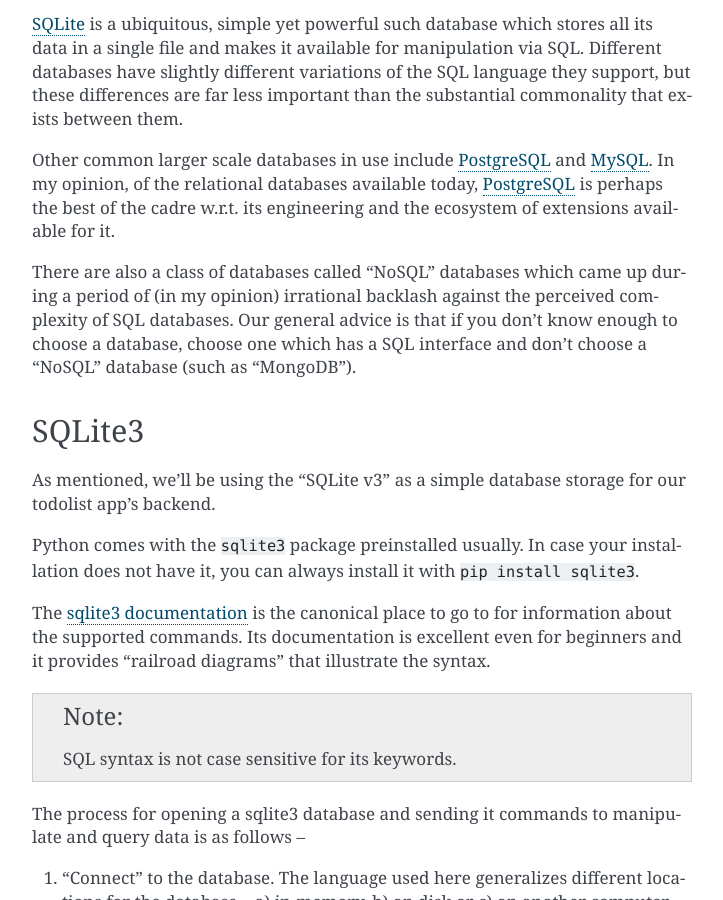
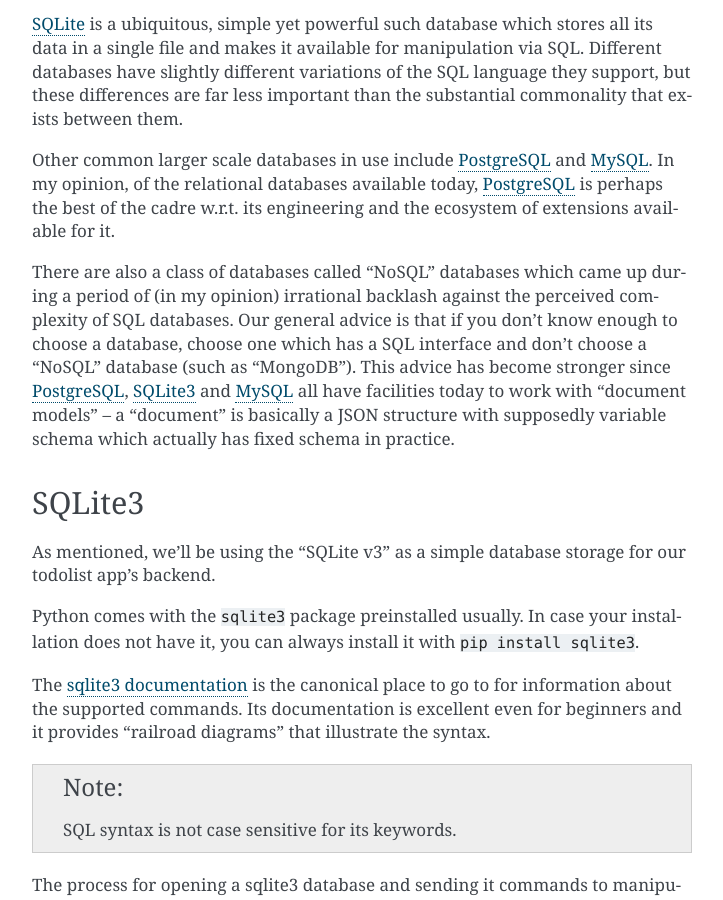
Before and after one commit to kreauniv/comp350, a Sphinx documentation site: the page built from source/data.rst, in a window 1280 px wide and 900 px high, scrolled down 2300 px. Shown: the whole window, without its empty margins (388-1111 px from the left). Built offline with Sphinx 7.4.7, drawn with Linux system fonts in a browser that asks for light colours.

Commit message:
note on NoSQL databases

```diff
--- a/source/data.rst
+++ b/source/data.rst
@@ -121,7 +121,10 @@
 during a period of (in my opinion) irrational backlash against the perceived
 complexity of SQL databases. Our general advice is that if you don't know
 enough to choose a database, choose one which has a SQL interface and don't
-choose a "NoSQL" database (such as "MongoDB").
+choose a "NoSQL" database (such as "MongoDB"). This advice has become stronger
+since PostgreSQL_, SQLite3_ and MySQL_ all have facilities today to work with
+"document models" -- a "document" is basically a JSON structure with supposedly
+variable schema which actually has fixed schema in practice.
 
 SQLite3
 -------
```
